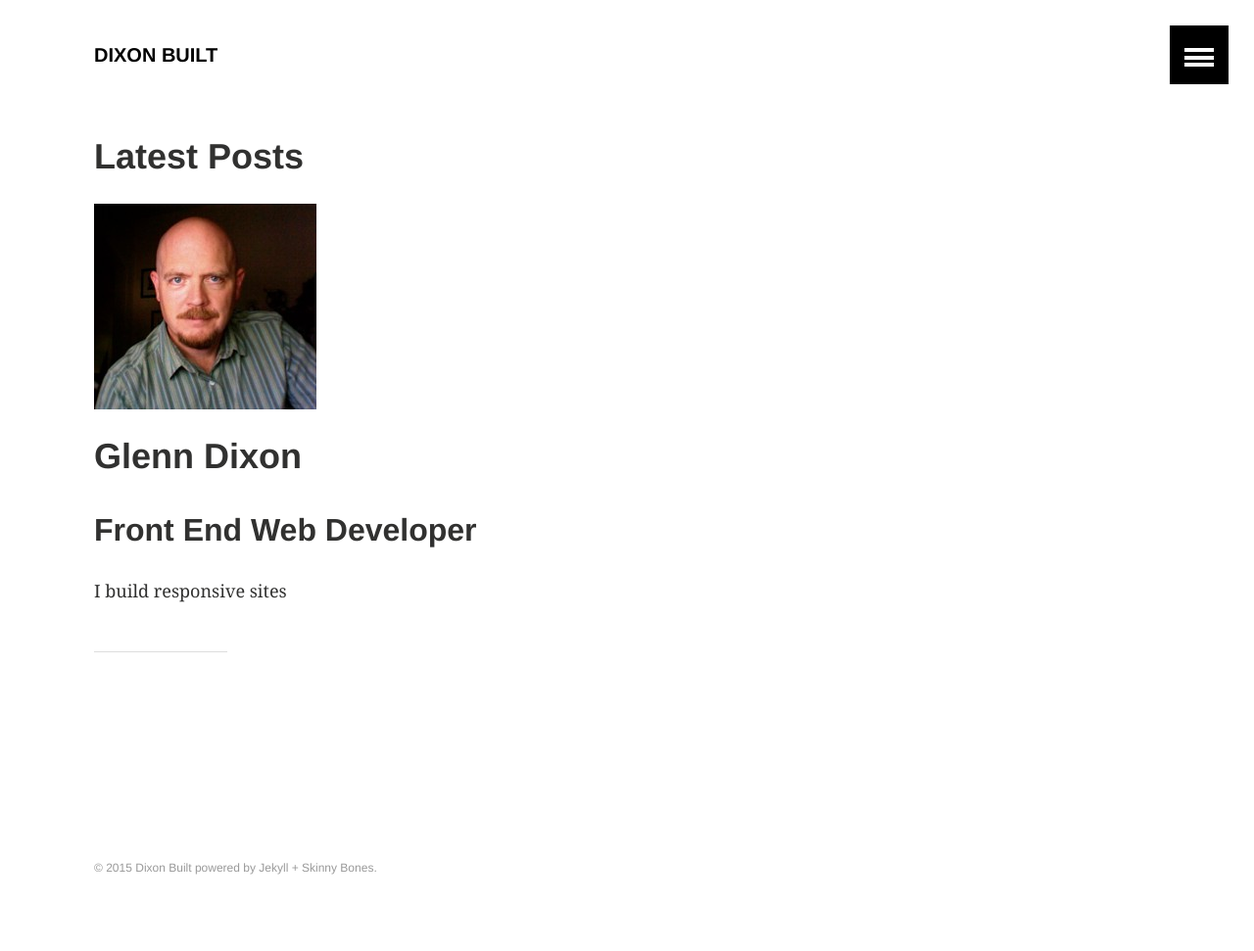
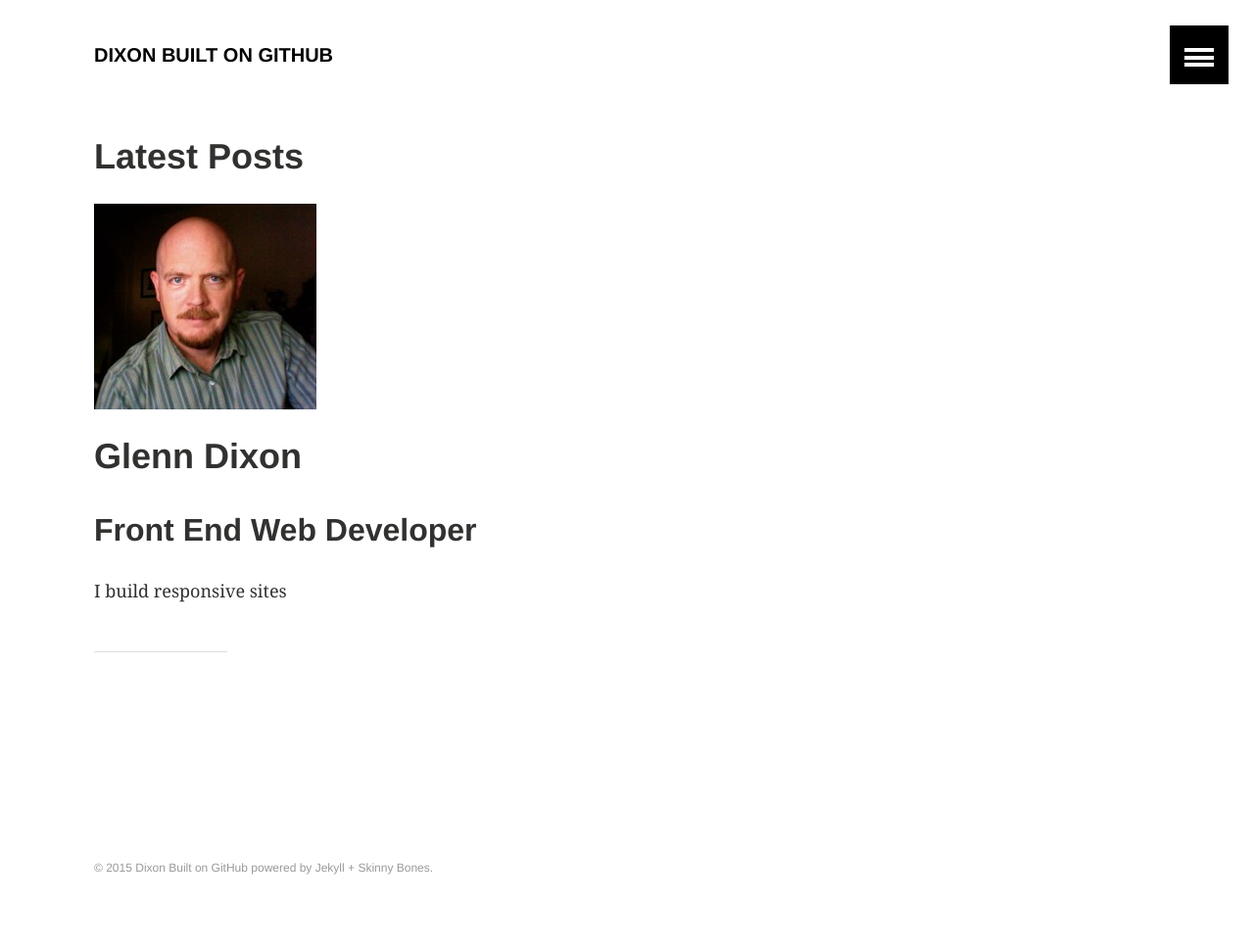
Before and after one commit to dixonge/Dixon-Built-On-GitHub, a Jekyll site: the page built from index.md, in a window 1280 px wide. Shown: the whole page at 98% size. Built offline with Jekyll 4.4.1, drawn with Linux system fonts in a browser that asks for light colours.

Commit message:
Fix title, add logo/url links

```diff
--- a/_config.yml
+++ b/_config.yml
@@ -1,11 +1,11 @@
 # Site wide configuration
 
-title: Dixon Built
+title: Dixon Built on GitHub
 description:
-logo: # 120x120 px default image used for Twitter summary card
+logo: logo.png # 120x120 px default image used for Twitter summary card
 teaser: # 400x250 px default teaser image used in image archive grid
 locale: en-US
-url:
+url: http://dixonge.github.io/dixon-built-for-github
 
 # Jekyll configuration
 
```
